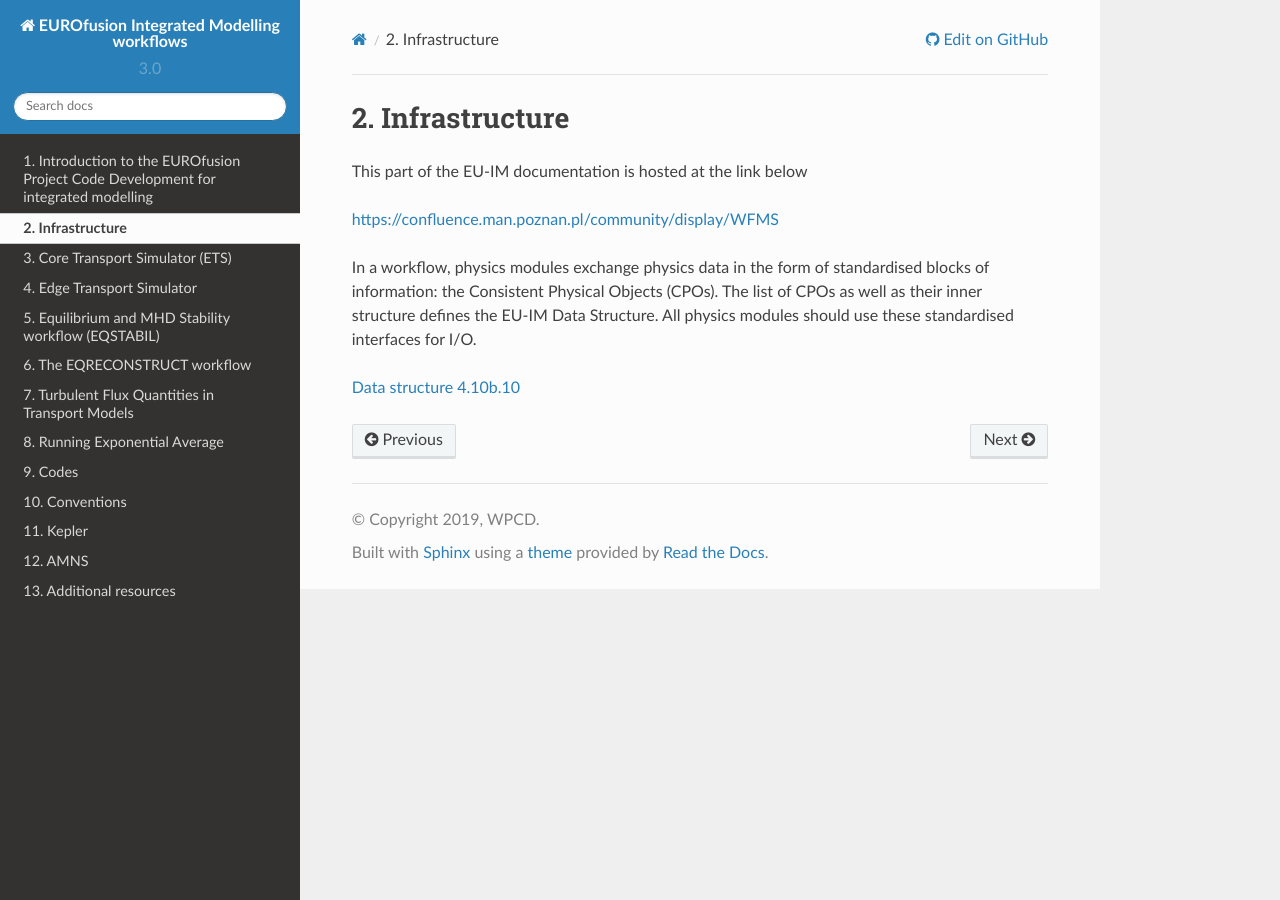
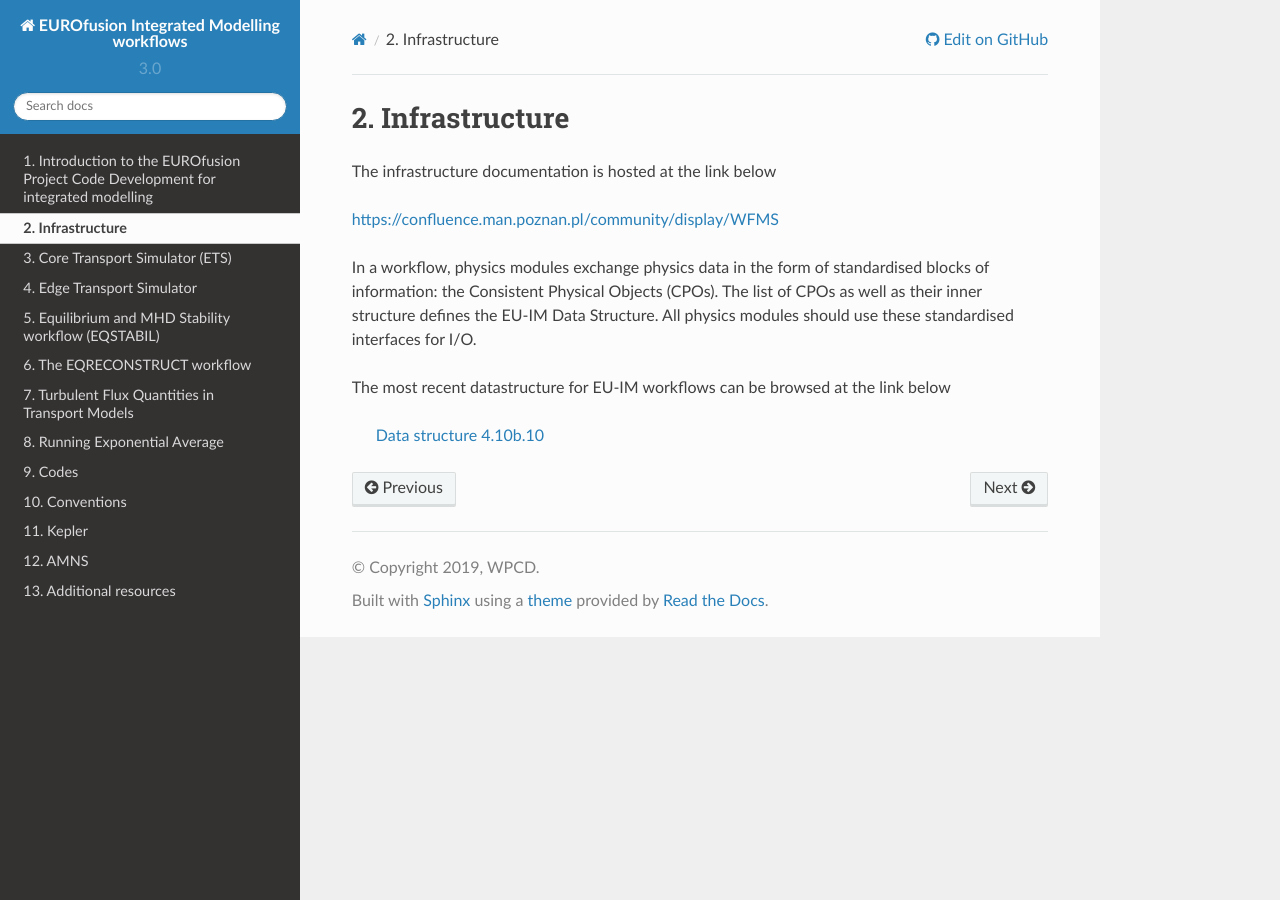
Before and after one commit to WPCD-Workflows/documentation, a Sphinx documentation site: the page built from source/infrastructure.rst, in a window 1280 px wide. Built offline with Sphinx 7.4.7 and the Read the Docs theme 2.0.0, drawn with Linux system fonts in a browser that asks for light colours.

Commit message:
Update infrastructure.rst

```diff
--- a/source/infrastructure.rst
+++ b/source/infrastructure.rst
@@ -1,7 +1,7 @@
 Infrastructure
 ==============
 
-This part of the EU-IM documentation is hosted at the link below
+The infrastructure documentation is hosted at the link below
 
 https://confluence.man.poznan.pl/community/display/WFMS
 
@@ -14,4 +14,6 @@ interfaces for I/O.
 
 .. only:: html
 
+The most recent datastructure for EU-IM workflows can be browsed at the link below
+
    `Data structure 4.10b.10 <_static/Phase4.10b.10_HTML/Phase4TOP.html>`_
```
